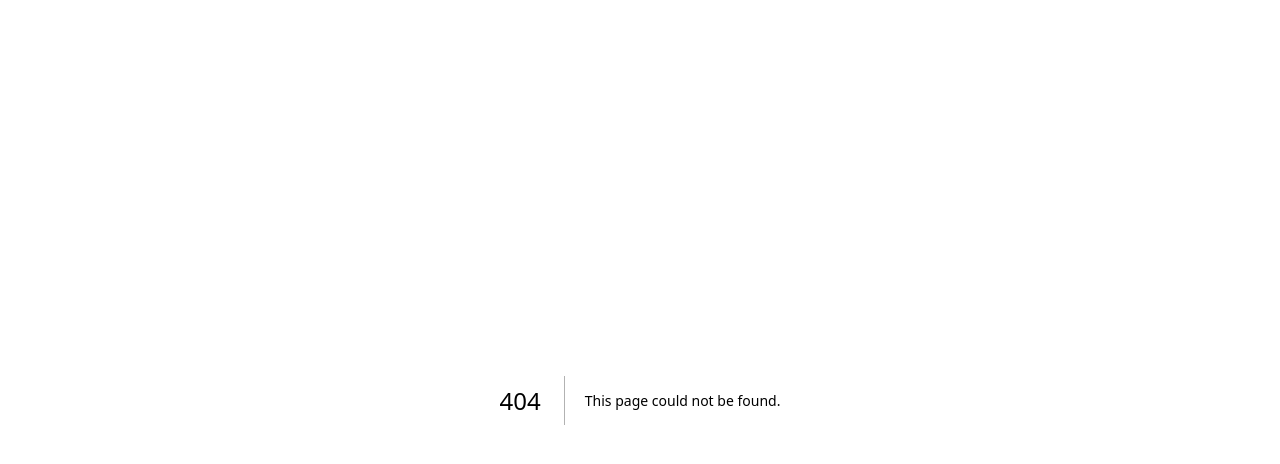
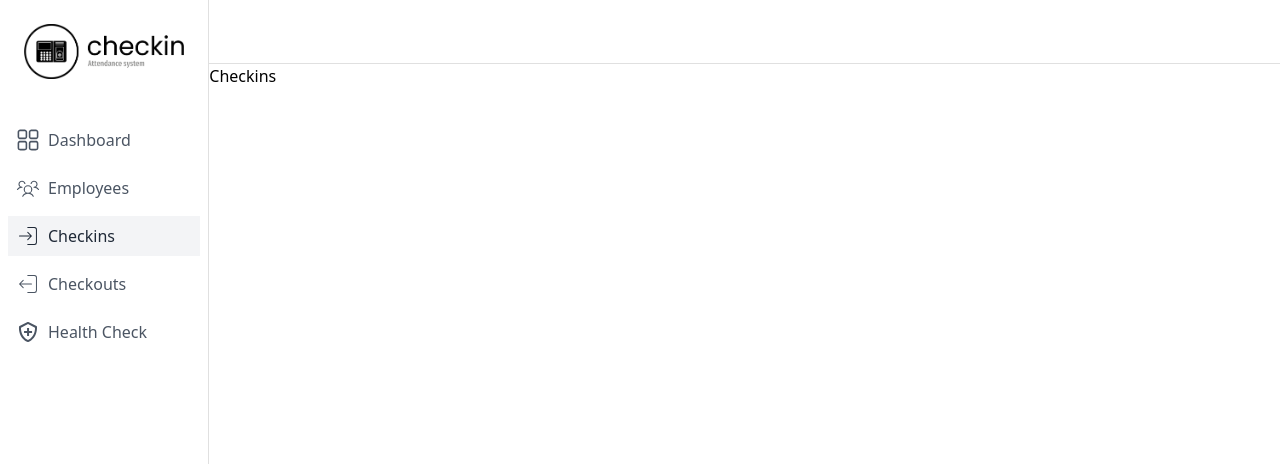
Before and after one commit to xyvielyons/xyvielyons-Arduino-rfid-employee-management-site, a Next.js app: page /checkins in a window 1280 px wide. Before the commit this address had no page. Shown: the top 464 px of the page. Built offline with nearby package versions, Linux system fonts and the light colour scheme.

Commit message:
left navigation bar

```diff
--- /dev/null
+++ b/app/(root)/checkins/page.tsx
@@ -0,0 +1,9 @@
+import React from 'react'
+
+const page = () => {
+  return (
+    <div>Checkins</div>
+  )
+}
+
+export default page
--- /dev/null
+++ b/app/(root)/checkouts/page.tsx
@@ -0,0 +1,9 @@
+import React from 'react'
+
+const page = () => {
+  return (
+    <div>Checkouts</div>
+  )
+}
+
+export default page
--- /dev/null
+++ b/app/(root)/dashboard/page.tsx
@@ -0,0 +1,9 @@
+import React from 'react'
+
+const page = () => {
+  return (
+    <div>dashboard</div>
+  )
+}
+
+export default page
--- /dev/null
+++ b/app/(root)/employees/page.tsx
@@ -0,0 +1,9 @@
+import React from 'react'
+
+const page = () => {
+  return (
+    <div>Employees</div>
+  )
+}
+
+export default page
--- /dev/null
+++ b/app/(root)/healthcheck/page.tsx
@@ -0,0 +1,9 @@
+import React from 'react'
+
+const page = () => {
+  return (
+    <div>healthcheck</div>
+  )
+}
+
+export default page
--- /dev/null
+++ b/app/(root)/layout.tsx
@@ -0,0 +1,18 @@
+import LeftNavigationBar from "@/components/shared/LeftNavigationBar";
+export default function RootLayout({
+  children,
+}: Readonly<{
+  children: React.ReactNode;
+}>) {
+  return (
+      <div className="flex flex-row">
+          <div className="w-[250px] h-screen border-r-[1px] border-[#E0E0E0]">
+            <LeftNavigationBar/>
+          </div>
+          <div className="flex w-full flex-col">
+            <div className="w-full h-[64px] border-b-[1px] border-[#E0E0E0]"></div>
+            <div className="">{children}</div>
+          </div>
+      </div>
+  );
+}
--- a/app/globals.css
+++ b/app/globals.css
@@ -1,3 +1,62 @@
 @tailwind base;
 @tailwind components;
 @tailwind utilities;
+
+.headingone {
+    @apply text-[54px];
+}
+.headingtwo {
+    @apply text-[42px];
+}
+.headingthree {
+    @apply text-[32px];
+}
+.headingfour {
+    @apply text-[24px];
+}
+.headingfive {
+    @apply text-[20px];
+}
+.headingsix {
+    @apply text-[18px];
+}
+
+.bodylarge{
+    @apply text-[18px];
+}
+.bodymedium{
+    @apply text-[16px];
+}
+.bodysmall{
+    @apply text-[14px];
+}
+.bodyextrasmall{
+    @apply text-[12px];
+}
+.bodyextraextrasmall{
+    @apply text-[10px];
+}
+
+.subtitlemedium{
+    @apply text-[16px];
+}
+.subtitlesmall{
+    @apply text-[14px];
+}
+
+.caption{
+    @apply text-[20px];
+}
+.menu{
+    @apply text-[16px];
+}
+
+.buttonlarge{
+    @apply text-[20px];
+}
+.buttonmedium{
+    @apply text-[16px];
+}
+.buttonsmall{
+    @apply text-[14px];
+}
--- a/app/layout.tsx
+++ b/app/layout.tsx
@@ -1,10 +1,16 @@
 import type { Metadata } from "next";
 import "./globals.css";
+import { Roboto } from 'next/font/google';
 
 export const metadata: Metadata = {
   title: "Checkin Attendance system",
   description: "RFID employee management system",
 };
+
+export const roboto = Roboto({
+  subsets: ['latin'], // Adjust subsets based on your language needs
+  weight: ['300', '400', '500', '700'], // Specify font weights
+});
 
 export default function RootLayout({
   children,
@@ -14,7 +20,7 @@ export default function RootLayout({
   return (
     <html lang="en">
       <body
-        className={``}
+        className={`roboto.className`}
       >
         {children}
       </body>
--- a/app/page.tsx
+++ /dev/null
@@ -1,9 +0,0 @@
-import Image from "next/image";
-
-export default function Home() {
-  return (
-    <div className="">
-
-    </div>
-  );
-}
--- /dev/null
+++ b/components/shared/LeftNavigationBar.tsx
@@ -0,0 +1,67 @@
+'use client'
+import Image from 'next/image'
+import React,{useEffect, useState} from 'react'
+import { LeftNavigationConstants } from '@/constants'
+import { useRouter } from 'next/navigation'
+import { RxDashboard } from "react-icons/rx";
+import { PiUsersThreeLight } from "react-icons/pi";
+import { CiLogin } from "react-icons/ci";
+import { CiLogout } from "react-icons/ci";
+import { BiShieldPlus } from "react-icons/bi";
+import { usePathname } from 'next/navigation'
+function LeftNavigationBar() {
+  const router = useRouter();
+  const pathname = usePathname();
+  const [path, setPath] = useState<string>("");
+
+  useEffect(()=>{
+    setPath(pathname);
+  },[pathname])
+
+
+  console.log(pathname);
+  return (
+    <div className='flex flex-col p-2'>
+      <div className="w-full h-[40px] p-4 mb-[72px]">
+        <Image
+          src="/logo.png"
+          alt='logo'
+          width="0"
+          height="0"
+          sizes="100vw"
+          className="w-full h-auto"
+        />
+      </div>
+      <div className="">
+        <nav className="">
+        {LeftNavigationConstants.map((navs)=>(
+          <div className={`h-[40px] w-full hover:bg-[#F9F9F9] flex items-center mb-2 ${path == navs.route ? 'bg-gray-100' :''}`}>
+            <button onClick={()=>router.push(navs.route)} className={`font-light bodymedium text-gray-600 w-full h-full items-center flex p-2 ${path == navs.route ? 'text-gray-800' :''}`}>
+                <div className="">
+                    {navs.label === 'Dashboard'?
+                    <RxDashboard className='w-[24px] h-[24px]' />
+                    :navs.label === 'Employees'?
+                    <PiUsersThreeLight className='w-[24px] h-[24px]'/>
+                    :navs.label === 'Checkins'?
+                    <CiLogin className='w-[24px] h-[24px]'/>
+                    :navs.label === 'Checkouts'?
+                    <CiLogout className='w-[24px] h-[24px]'/>
+                    :navs.label === 'Health Check'?
+                    <BiShieldPlus className='w-[24px] h-[24px]'/> :''
+                  }
+                </div>
+
+                <p className='ml-2'>{navs.label}</p>
+
+            </button>
+          </div>
+        ))}
+        </nav>
+      </div>
+
+
+    </div>
+  )
+}
+
+export default LeftNavigationBar
--- a/constants/index.ts
+++ b/constants/index.ts
@@ -0,0 +1,22 @@
+export const LeftNavigationConstants = [
+    {
+        label:"Dashboard",
+        route:'/dashboard'
+    },
+    {
+        label:"Employees",
+        route:'/employees'
+    },
+    {
+        label:"Checkins",
+        route:'/checkins'
+    },
+    {
+        label:"Checkouts",
+        route:'/checkouts'
+    },
+    {
+        label:"Health Check",
+        route:'/healthcheck'
+    },
+]
```
Also changed, not shown: package.json (+7 -5 lines), public/logo.png (added), 1 other file (tests, documents, lock files or other folders).
